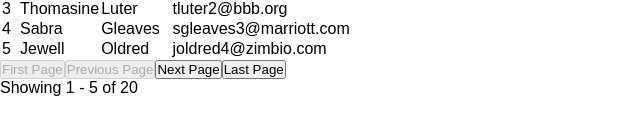
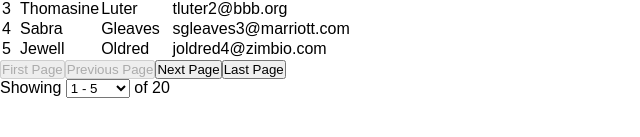
Before and after one commit to TheSagnikKing/muidatatable, a React app: page / in a window 1280 px wide. Shown: the part 171-308 px from the top of the page, without its empty margins (0-640 px from the left). Built offline with nearby package versions, Linux system fonts and the light colour scheme; the HTML template or start-up script is replaced by a standard one.

Commit message:
1-5 like pagination

```diff
--- a/src/components/ReactTable/ReactTable.jsx
+++ b/src/components/ReactTable/ReactTable.jsx
@@ -154,13 +154,30 @@ const ReactTable = () => {
     console.log(table.getCanNextPage())
 
 
+    const handlePageChange = (pageIndex) => {
+        setPagination({ ...pagination, pageIndex })
+    }
+
+    const getPageRanges = () => {
+        const { pageSize } = pagination
+        const pageCount = table.getPageCount()
+        const pageRanges = []
+        for (let i = 0; i < pageCount; i += pageSize) {
+            const startIndex = i + 1
+            const endIndex = Math.min(i + pageSize, data.length)
+            pageRanges.push({
+                label: `${startIndex} - ${endIndex}`,
+                pageIndex: i,
+            })
+        }
+        return pageRanges
+    }
+
     const getPaginationInfo = () => {
         const { pageIndex, pageSize } = pagination
-        const startIndex = pageIndex * pageSize + 1
-        const endIndex = Math.min((pageIndex + 1) * pageSize, data.length)
-        return `${startIndex} - ${endIndex}`
+        const currentRange = getPageRanges()[pageIndex]
+        return currentRange ? currentRange.label : '1 - 1'
     }
-
 
     return (
         <div>
@@ -232,7 +249,18 @@ const ReactTable = () => {
                 <button disabled={!table.getCanPreviousPage()} onClick={() => table.previousPage()}>Previous Page</button>
                 <button disabled={!table.getCanNextPage()} onClick={() => table.nextPage()}>Next Page</button>
                 <button disabled={!table.getCanNextPage()} onClick={() => table.setPageIndex(table.getPageCount() - 1)}>Last Page</button>
-                <p>Showing {getPaginationInfo()} of {table.getPageCount()}</p>
+
+
+                <p>Showing <select
+                    value={pagination.pageIndex}
+                    onChange={(e) => handlePageChange(Number(e.target.value))}
+                >
+                    {getPageRanges().map((range) => (
+                        <option key={range.pageIndex} value={range.pageIndex}>
+                            {range.label}
+                        </option>
+                    ))}
+                </select> of {table.getPageCount()}</p>
             </div>
         </div>
     )
```
